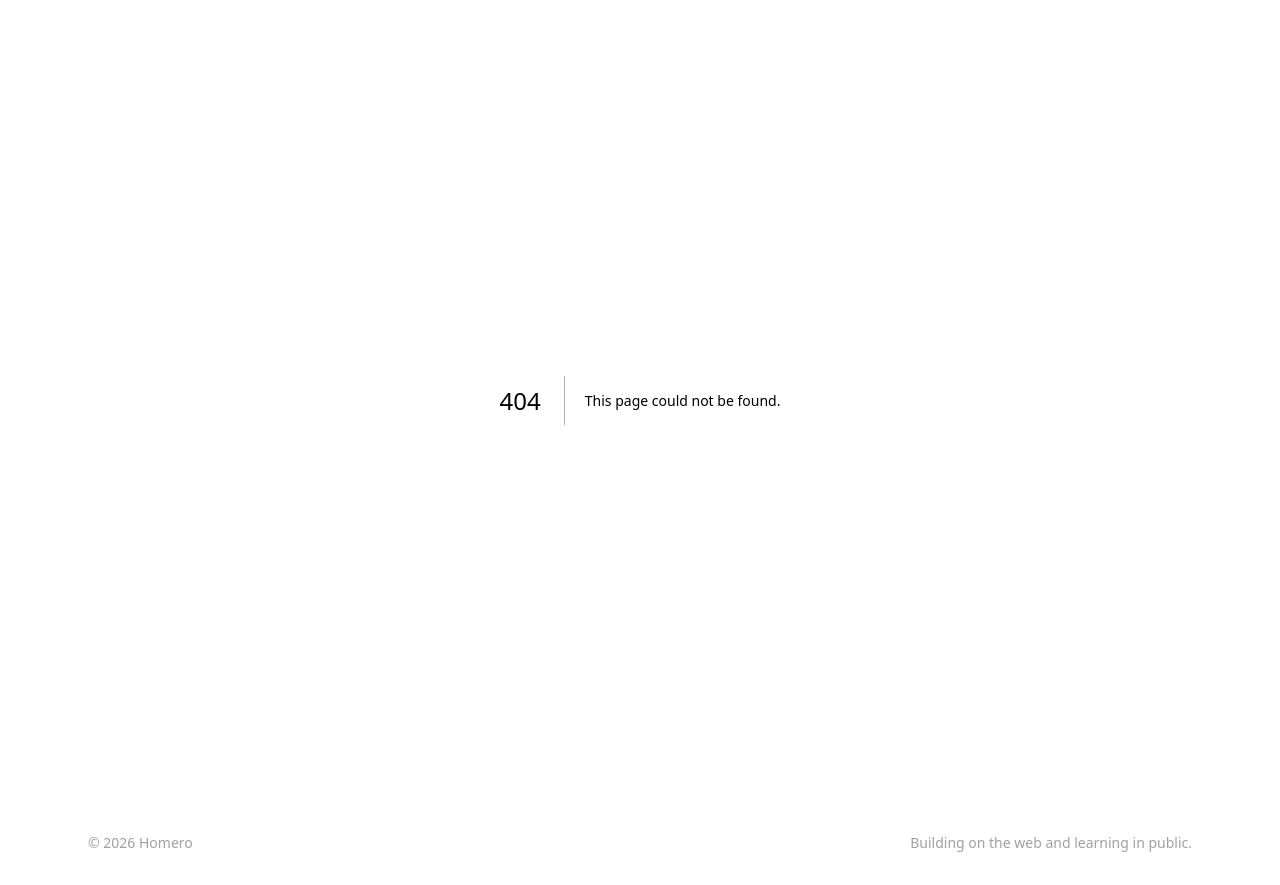
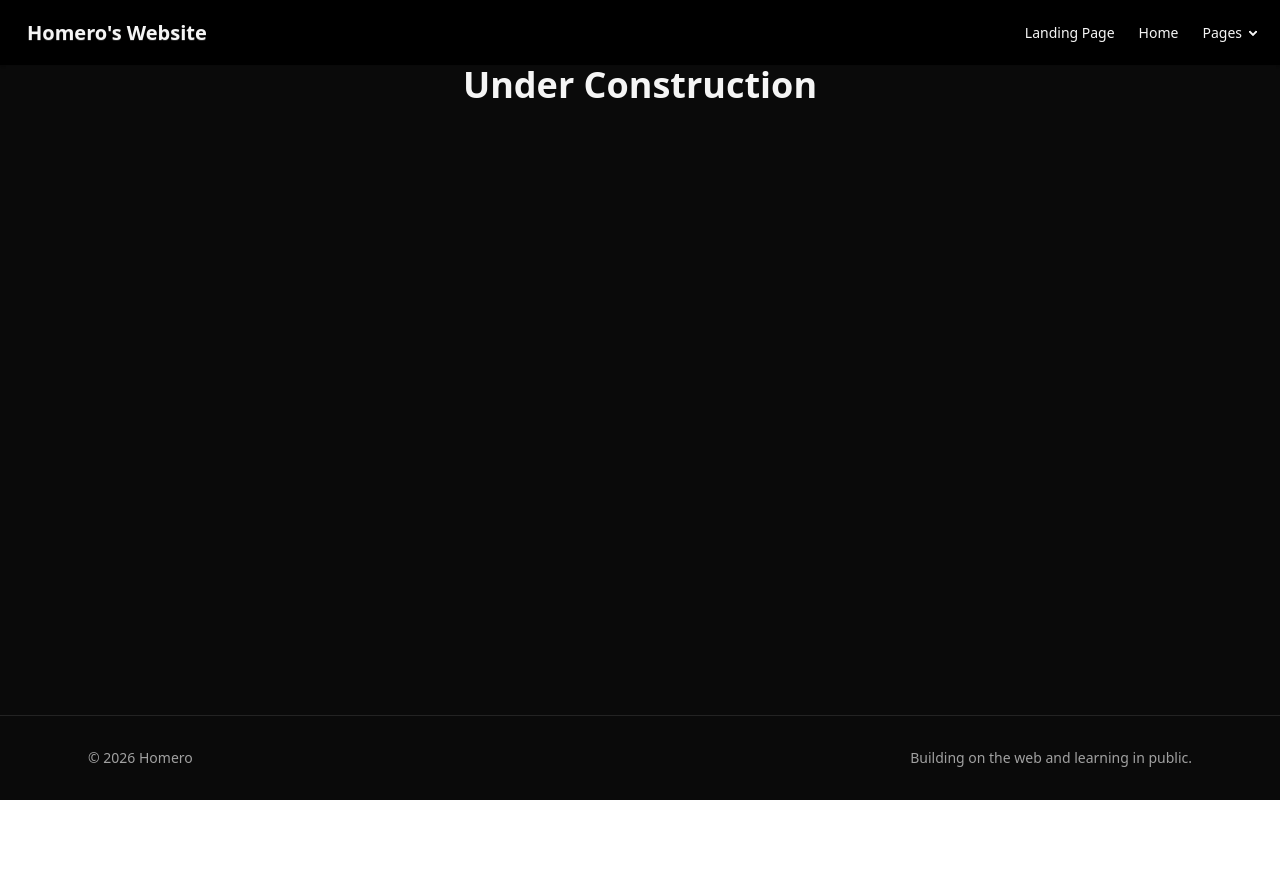
Before and after one commit to homero272/homero-website, a Next.js app: page /projects in a window 1280 px wide. Before the commit this address had no page. After the commit the page ends 800 px from the top, so only its background shows below. Built offline with nearby package versions, Linux system fonts and the light colour scheme.

Commit message:
skeleton for projects page

```diff
--- /dev/null
+++ b/app/projects/page.tsx
@@ -0,0 +1,18 @@
+import NavBar from "@/components/NavBar";
+
+const projects = [
+  {
+    name: "name",
+    summary: "summary",
+    stack: "Next.js, DaisyUI, Tailwind",
+  },
+];
+
+export default function ProjectsPage() {
+  return (
+    <div className="mx-auto w-full max-w-screen flex flex-col items-center justify-center">
+      <NavBar />
+      <h1 className="text-lg md:text-4xl font-bold"> Under Construction </h1>
+    </div>
+  );
+}
```
